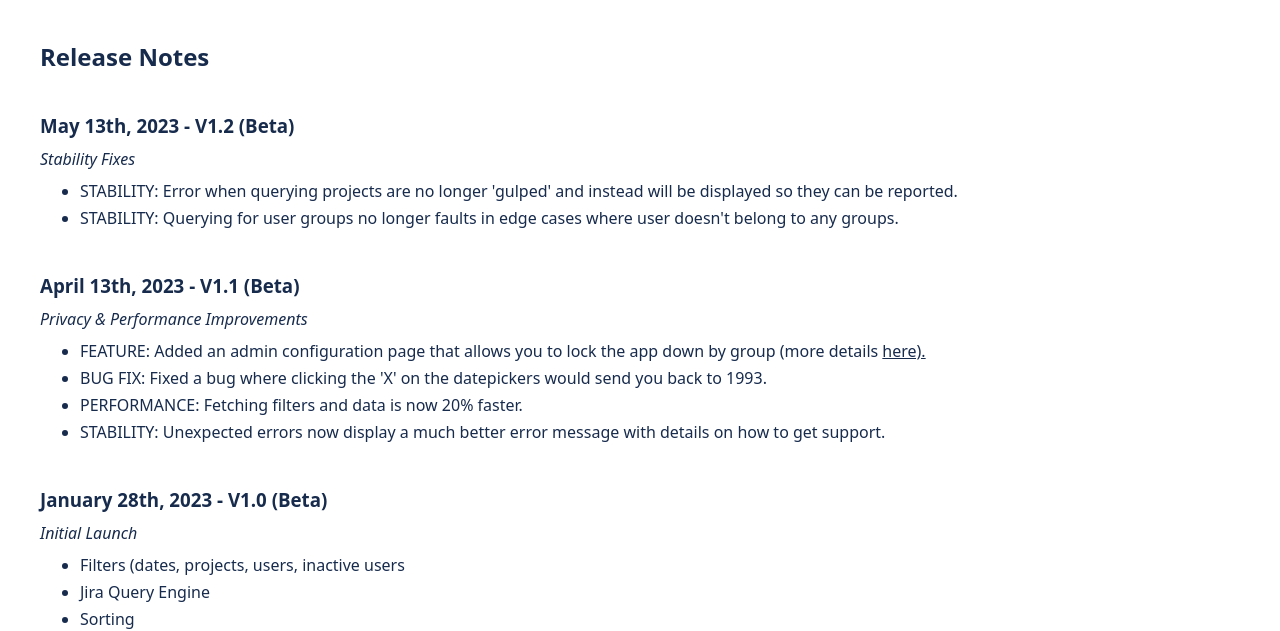
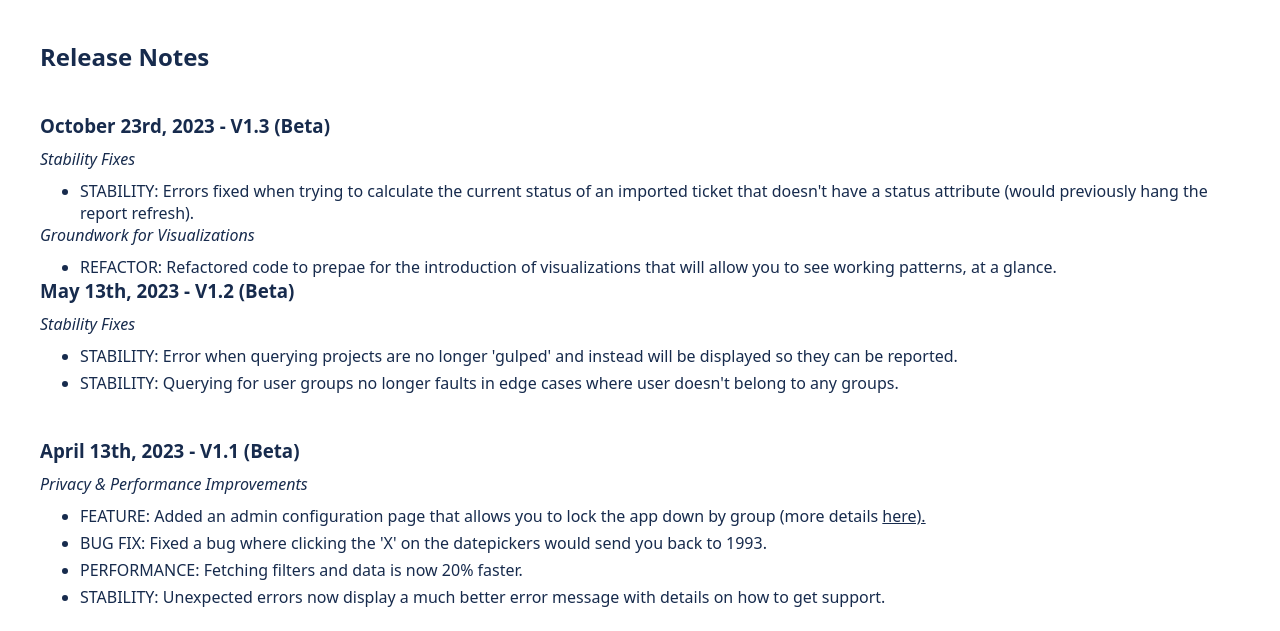
Before and after one commit to benpierce/benpierce.github.io, a plain HTML site: page release-notes.html in a window 1280 px wide. Shown: the part 174-805 px from the top of the page. Drawn offline with Linux system fonts and the light colour scheme.

Commit message:
Add Oct 23 release notes

```diff
--- a/release-notes.html
+++ b/release-notes.html
@@ -29,6 +29,22 @@
     <p class="lead">
         Release Notes
     </p>
+
+    <section>
+        <h3>October 23rd, 2023 - V1.3 (Beta)</h3>
+        <p>
+            <i>Stability Fixes</i>
+        </p>
+        <ul>
+            <li>STABILITY: Errors fixed when trying to calculate the current status of an imported ticket that doesn't have a status attribute (would previously hang the report refresh).</li>
+        </ul>
+        <p>
+            <i>Groundwork for Visualizations</i>
+        </p>
+        <ul>
+            <li>REFACTOR: Refactored code to prepae for the introduction of visualizations that will allow you to see working patterns, at a glance.</li>
+        </ul>
+    </section>
 
     <section>
         <h3>May 13th, 2023 - V1.2 (Beta)</h3>
```
